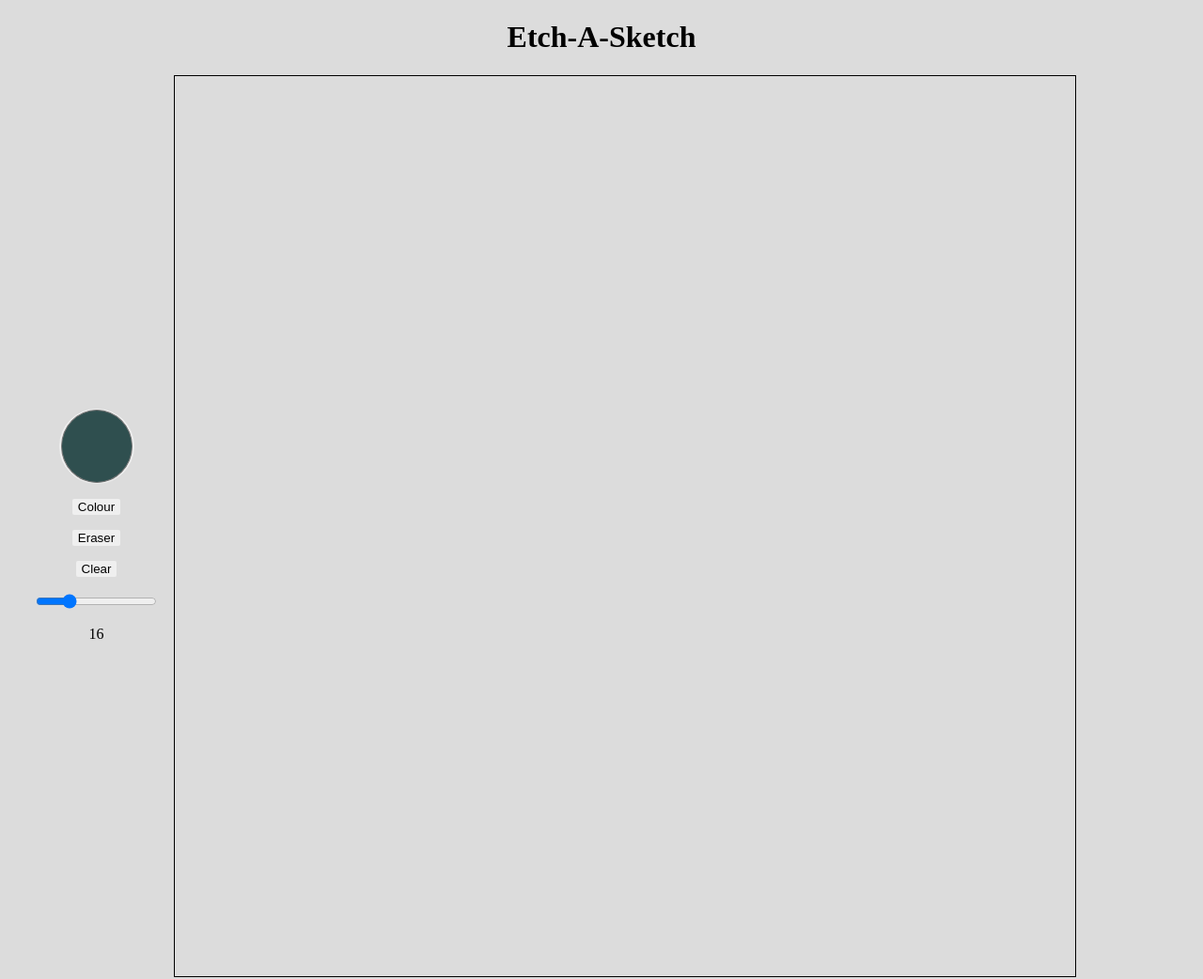
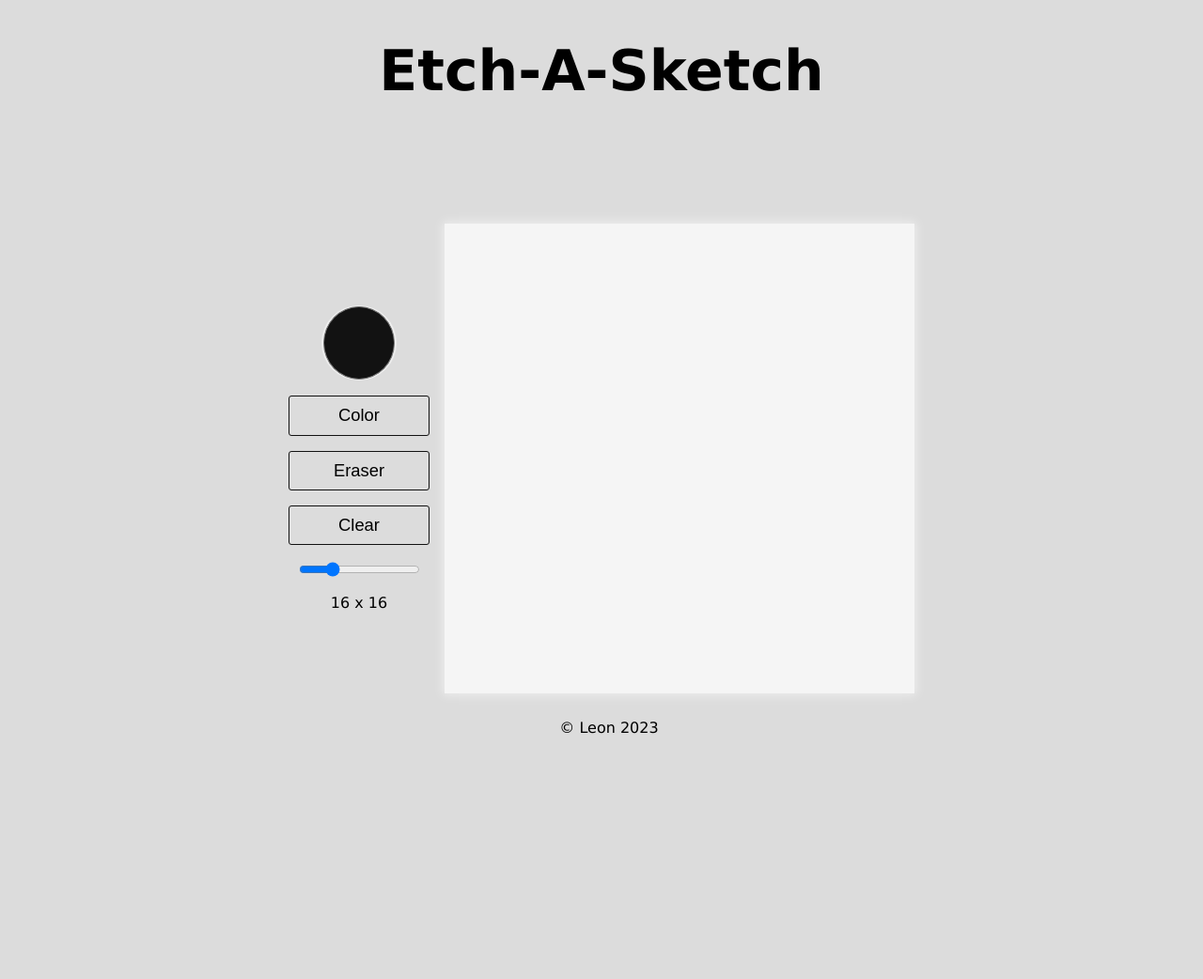
Before and after one commit to Leshis/etch-a-sketch, a plain HTML site: page index.html in a window 1280 px wide. Shown: the whole page at 94% size. After the commit the page ends 866 px from the top, so only its background shows below. Drawn offline with Linux system fonts and the light colour scheme.

Commit message:
General UX imrpovements

```diff
--- a/index.html
+++ b/index.html
@@ -1,37 +1,41 @@
 <!DOCTYPE html>
 <html lang="en">
+
 <head>
     <meta charset="UTF-8">
-    <meta http-equiv="X-UA-Compatible" content="IE=edge">
     <meta name="viewport" content="width=device-width, initial-scale=1.0">
     <title>Etch-A-Sketch</title>
     <link rel="stylesheet" href="styles.css">
 </head>
+
 <body>
-    <h1>Etch-A-Sketch</h1>
-    <div class="game">
-        <div class="controls">
-            <input
-                id="color-picker"
-                class="color-picker"
-                type="color"
-                value="#2f4f4f">
-            <button id="color-button">Colour</button>
-            <button id="eraser-button">Eraser</button>
-            <button id="clear-button">Clear</button>
-            <input
-                id="grid-size-input"
-                type="range"
-                value="16"
-                min="0"
-                max="64"
-                oninput="this.nextElementSibling.value = this.value"
-            >
-            <output>16</output>
+    <header>
+        <h1>Etch-A-Sketch</h1>
+    </header>
+    <main>
+        <div class="game">
+            <aside class="controls">
+                <label for="color-picker">Color:</label>
+                <input id="color-picker" class="color-picker" type="color" value="#121212">
+                <button id="color-button">Color</button>
+                <button id="eraser-button">Eraser</button>
+                <button id="clear-button">Clear</button>
+                <label for="grid-size-input">Grid size:</label>
+                <input id="grid-size-input" class="grid-size-input" type="range" value="16" min="0" max="64"
+                    oninput="this.nextElementSibling.value = `${this.value} x ${this.value}`">
+                <output id="grid-size-output">16 x 16</output>
+            </aside>
+            <section id="grid" class="grid"></section>
         </div>
-        <div id="grid" class="grid"></div>
-    </div>
-
+    </main>
+    <footer>
+        <p>&copy; Leon
+            <script>
+                document.write(new Date().getFullYear());
+            </script>
+        </p>
+    </footer>
     <script src="index.js" type="module"></script>
 </body>
+
 </html>
--- a/index.js
+++ b/index.js
@@ -5,9 +5,8 @@ const colourBtn = document.getElementById('color-button');
 const eraserBtn = document.getElementById('eraser-button');
 const clearBtn = document.getElementById('clear-button');
 
-const defaultColour = 'darkslategray';
+const defaultColour = '#121212';
 
-let highlightClass = document.getElementsByClassName('.highlighted');
 let gridSize = gridSizeInput.value;
 let colour = colourInput.value;
 let isColour = false;
@@ -39,13 +38,23 @@ eraserBtn.addEventListener('click', function () {
 
 clearBtn.addEventListener('click', function(){
     createGrid(gridSize);
+
+    if (isColour) {
+        colourBtn.classList.remove('btn-highlight');
+        isColour = false;
+        colour = defaultColour;
+    }
+
+    if (isEraser) {
+        eraserBtn.classList.remove('btn-highlight');
+        isEraser = false;
+    }
 })
 
 gridSizeInput.addEventListener('change', function () {
     gridSize = gridSizeInput.value;
     createGrid(gridSize);
 })
-
 
 function createGrid(size) {
     grid.textContent = '';
@@ -56,20 +65,15 @@ function createGrid(size) {
 
         square.addEventListener('mouseenter', function (e) {
             if (isColour) {
-                e.target.style.backgroundColor = colourInput.value ? colourInput.value : 'darkslategray';
+                e.target.style.backgroundColor = colourInput.value || defaultColour;
             }
             else if (isEraser) {
-                e.target.style.backgroundColor = 'gainsboro';
+                e.target.style.backgroundColor = 'whitesmoke';
             }
             else {
                 e.target.style.backgroundColor = defaultColour;
             }
         });
-
-        // square.addEventListener('mouseleave', function(e){
-        //     e.target.style.backgroundColor = 'gainsboro';
-        // })
-
         grid.appendChild(square);
     }
 }
--- a/styles.css
+++ b/styles.css
@@ -4,34 +4,41 @@
 
 body {
     background-color: gainsboro;
+    font-family: Verdana, Geneva, Tahoma, sans-serif;
 }
 
 h1 {
     text-align: center;
+    font-size: 3.75rem;
 }
 
 button {
-    border: none;
-    border-radius: 2px;
+    font-size: 1.15rem;
+    background-color: inherit;
+    border: 1px solid #121212;
+    border-radius: 3px;
     cursor: pointer;
+    padding: 0.5em 1.5em;
+    min-width: 150px;
     transition: 100ms;
 }
 
 button:hover {
-    transform: scale(115%);
-    transition: 100ms;
+    transform: scale(1.1);
 }
 
 .btn-highlight {
-    background-color: #2f4f4f;
+    background-color: #121212;
+    color: whitesmoke;
 }
 
 .game {
     display: flex;
+    align-items: center;
+    justify-content: center;
     gap: 1em;
-    margin: auto;
+    margin: 8em auto;
     padding: 0 1em;
-    max-width: 1240px;
 }
 
 .controls {
@@ -42,6 +49,12 @@ button:hover {
     gap: 1em;
 }
 
+label {
+    position: absolute;
+    left: -9999px;
+    visibility: hidden;
+}
+
 .color-picker {
     -webkit-appearance: none;
     width: 80px;
@@ -50,6 +63,7 @@ button:hover {
     outline: none;
     border-radius: 50%;
     box-shadow: none;
+    cursor: pointer;
 }
 
 .color-picker::-webkit-color-swatch {
@@ -60,15 +74,38 @@ button:hover {
     padding: 0;
 }
 
+.grid-size-input {
+    cursor: pointer;
+}
 
 .grid {
     display: grid;
-    width: 75vw;
-    height: 75vw;
+    background-color: whitesmoke;
+    box-shadow: 0 0 10px 2px rgba(255, 255, 255, 0.5);
+    width: 500px;
+    height: 500px;
     grid-template-columns: repeat(16, 1fr);
-    border: 1px solid black;
 }
 
 .highlighted {
-    background-color: darkslategray;
+    background-color: #121212;
 }
+
+footer {
+    text-align: center;
+    position: fixed;
+    bottom: 0;
+    width: 100%;
+}
+
+@media screen and (max-width: 700px) {
+    .game {
+        flex-direction: column-reverse;
+        align-items: center;
+    }
+
+    .grid {
+        width: 400px;
+        height: 400px;
+    }
+}
```
